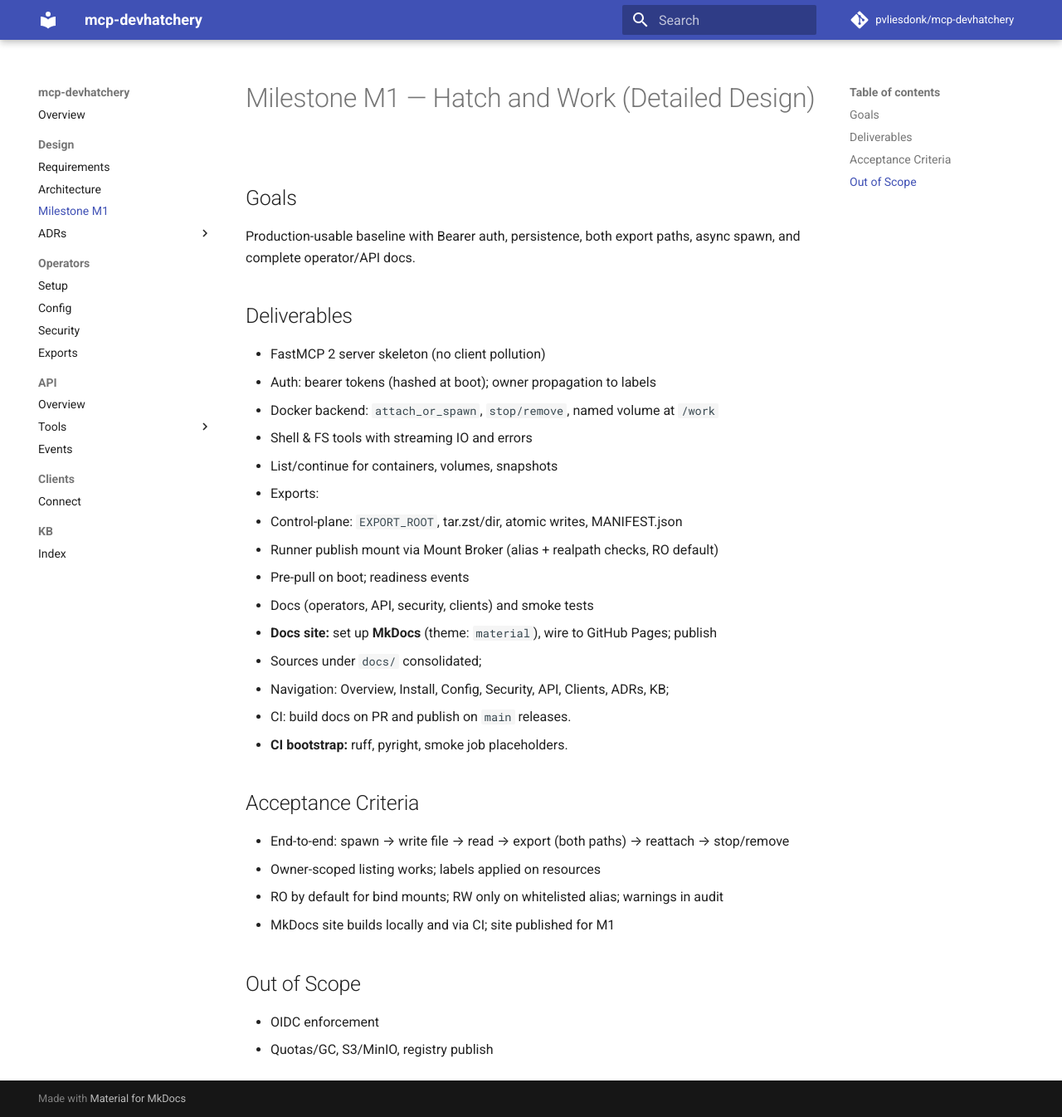
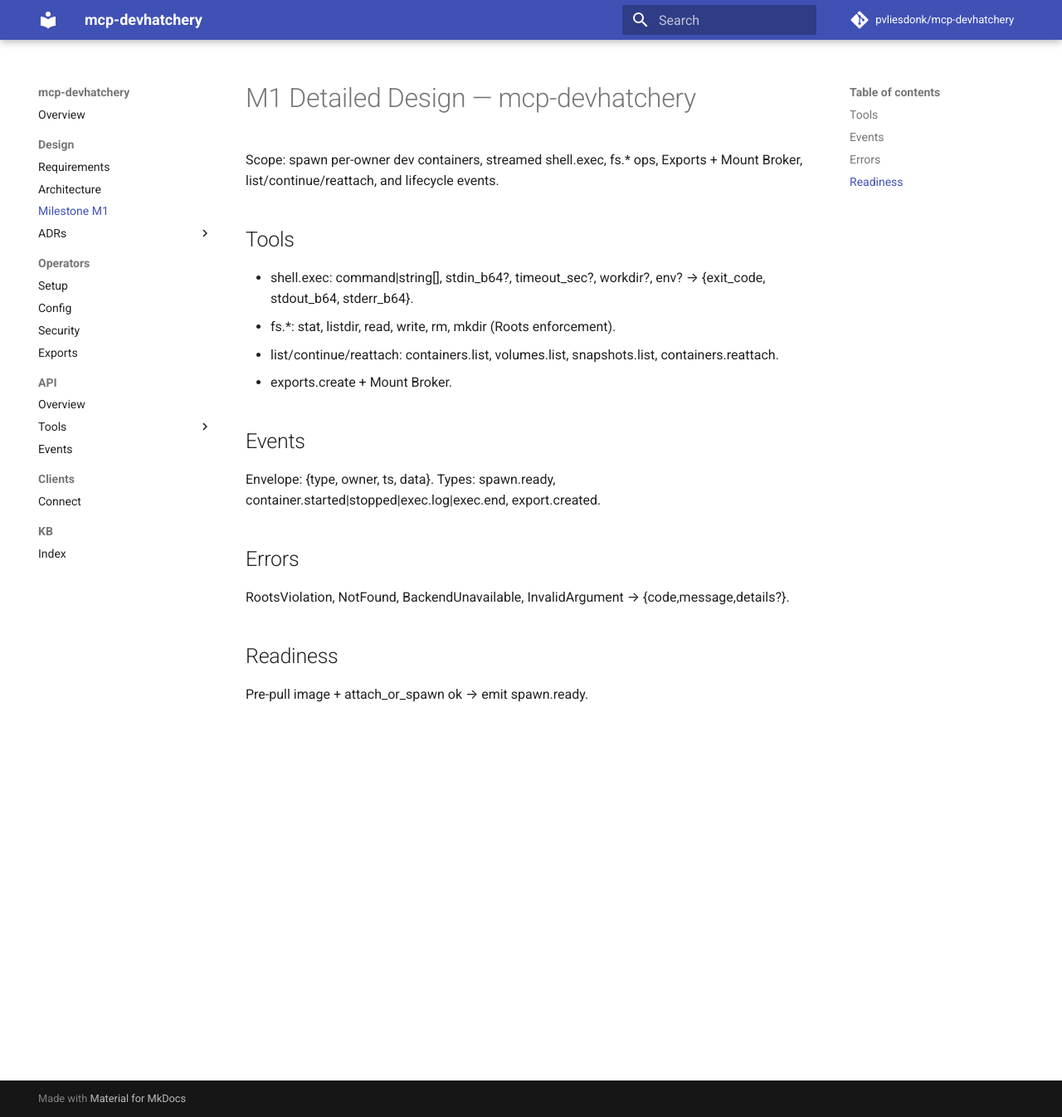
Before and after one commit to pvliesdonk/mcp-devhatchery, an MkDocs documentation site: the page built from docs/design/milestones/M1.md, in a window 1280 px wide and 1346 px high. Shown: the whole window at 83% size. Built offline with MkDocs 1.6.1 and Material for MkDocs 9.7.7, drawn with Linux system fonts in a browser that asks for light colours; comment, search, counter and statistics services are not loaded.

Commit message:
docs(design): add M1 detailed design (Fixes #4)
Squash-merge PR #28 to close #4.

```diff
--- a/docs/design/milestones/M1.md
+++ b/docs/design/milestones/M1.md
@@ -1,31 +1,18 @@
-# Milestone M1 — Hatch and Work (Detailed Design)
+# M1 Detailed Design — mcp-devhatchery
 
-## Goals
-Production-usable baseline with Bearer auth, persistence, both export paths, async spawn, and complete operator/API docs.
+Scope: spawn per-owner dev containers, streamed shell.exec, fs.* ops, Exports + Mount Broker, list/continue/reattach, and lifecycle events.
 
-## Deliverables
-- FastMCP 2 server skeleton (no client pollution)
-- Auth: bearer tokens (hashed at boot); owner propagation to labels
-- Docker backend: `attach_or_spawn`, `stop/remove`, named volume at `/work`
-- Shell & FS tools with streaming IO and errors
-- List/continue for containers, volumes, snapshots
-- Exports:
-  - Control-plane: `EXPORT_ROOT`, tar.zst/dir, atomic writes, MANIFEST.json
-  - Runner publish mount via Mount Broker (alias + realpath checks, RO default)
-- Pre-pull on boot; readiness events
-- Docs (operators, API, security, clients) and smoke tests
-- **Docs site:** set up **MkDocs** (theme: `material`), wire to GitHub Pages; publish
-  - Sources under `docs/` consolidated;
-  - Navigation: Overview, Install, Config, Security, API, Clients, ADRs, KB;
-  - CI: build docs on PR and publish on `main` releases.
-- **CI bootstrap:** ruff, pyright, smoke job placeholders.
+## Tools
+- shell.exec: command|string[], stdin_b64?, timeout_sec?, workdir?, env? → {exit_code, stdout_b64, stderr_b64}.
+- fs.*: stat, listdir, read, write, rm, mkdir (Roots enforcement).
+- list/continue/reattach: containers.list, volumes.list, snapshots.list, containers.reattach.
+- exports.create + Mount Broker.
 
-## Acceptance Criteria
-- End-to-end: spawn → write file → read → export (both paths) → reattach → stop/remove
-- Owner-scoped listing works; labels applied on resources
-- RO by default for bind mounts; RW only on whitelisted alias; warnings in audit
-- MkDocs site builds locally and via CI; site published for M1
+## Events
+Envelope: {type, owner, ts, data}. Types: spawn.ready, container.started|stopped|exec.log|exec.end, export.created.
 
-## Out of Scope
-- OIDC enforcement
-- Quotas/GC, S3/MinIO, registry publish
+## Errors
+RootsViolation, NotFound, BackendUnavailable, InvalidArgument → {code,message,details?}.
+
+## Readiness
+Pre-pull image + attach_or_spawn ok → emit spawn.ready.
```
